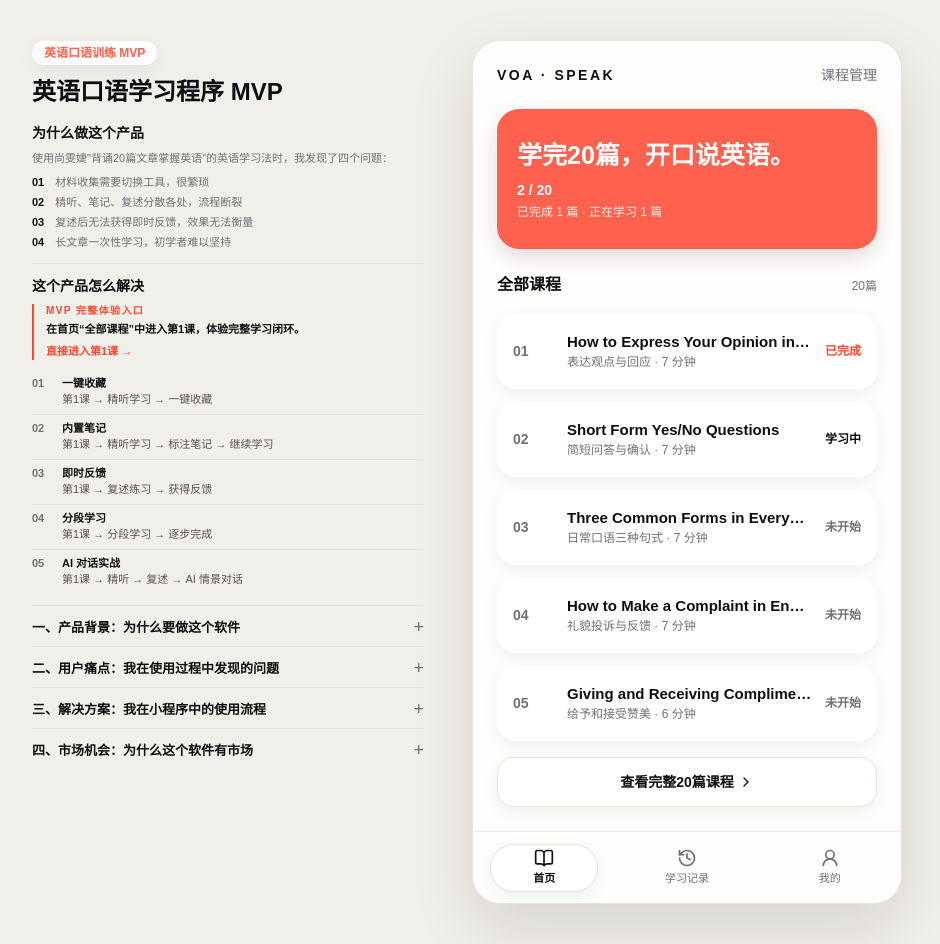
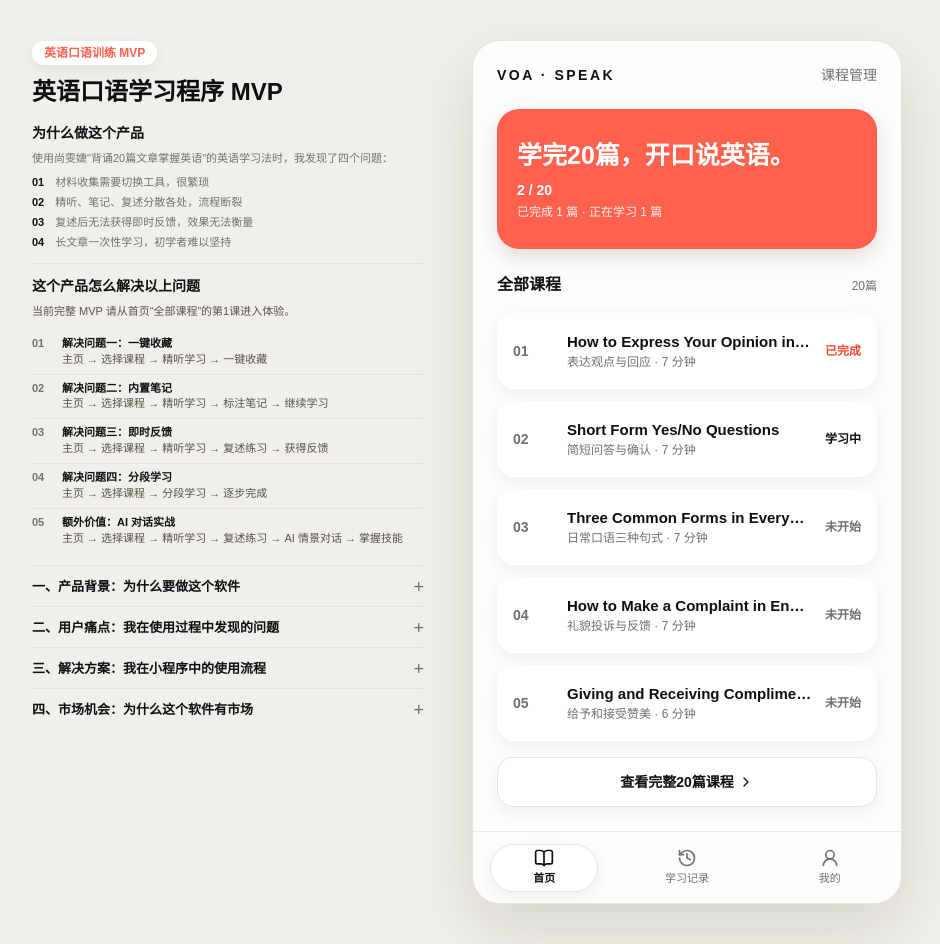
Before and after one commit to chloetate9997-ship-it/english-speaking-mvp, a Next.js app: page / in a window 1280 px wide. Shown: the whole page, without its empty margins (173-1113 px from the left). Built offline with nearby package versions, Linux system fonts and the light colour scheme.

Commit message:
fix: restore product solution copy

```diff
--- a/components/layout/mobile-app-shell.tsx
+++ b/components/layout/mobile-app-shell.tsx
@@ -2,7 +2,6 @@
 
 import type { ReactNode } from "react";
 import { useState } from "react";
-import Link from "next/link";
 import { cn } from "@/lib/utils";
 
 interface MobileAppShellProps {
@@ -106,31 +105,20 @@ export function MobileAppShell({
               collapsible={false}
               defaultOpen
               featured
-              title="这个产品怎么解决"
+              title="这个产品怎么解决以上问题"
             >
               <div className="text-[11px] leading-[1.45]">
-                <div className="border-l-2 border-accent-red pl-3">
-                  <p className="text-[10px] font-semibold uppercase tracking-[0.14em] text-accent-red">
-                    MVP 完整体验入口
-                  </p>
-                  <p className="mt-1 font-semibold text-ink">
-                    在首页“全部课程”中进入第1课，体验完整学习闭环。
-                  </p>
-                  <Link
-                    className="mt-1.5 inline-flex font-semibold text-accent-red hover:underline"
-                    href="/lessons/lesson-01"
-                  >
-                    直接进入第1课 →
-                  </Link>
-                </div>
+                <p className="text-stone-600">
+                  当前完整 MVP 请从首页“全部课程”的第1课进入体验。
+                </p>
 
                 <ol className="mt-2.5 divide-y divide-line">
                   {[
-                    ["01", "一键收藏", "第1课 → 精听学习 → 一键收藏"],
-                    ["02", "内置笔记", "第1课 → 精听学习 → 标注笔记 → 继续学习"],
-                    ["03", "即时反馈", "第1课 → 复述练习 → 获得反馈"],
-                    ["04", "分段学习", "第1课 → 分段学习 → 逐步完成"],
-                    ["05", "AI 对话实战", "第1课 → 精听 → 复述 → AI 情景对话"],
+                    ["01", "解决问题一：一键收藏", "主页 → 选择课程 → 精听学习 → 一键收藏"],
+                    ["02", "解决问题二：内置笔记", "主页 → 选择课程 → 精听学习 → 标注笔记 → 继续学习"],
+                    ["03", "解决问题三：即时反馈", "主页 → 选择课程 → 精听学习 → 复述练习 → 获得反馈"],
+                    ["04", "解决问题四：分段学习", "主页 → 选择课程 → 分段学习 → 逐步完成"],
+                    ["05", "额外价值：AI 对话实战", "主页 → 选择课程 → 精听学习 → 复述练习 → AI 情景对话 → 掌握技能"],
                   ].map(([number, title, path]) => (
                     <li className="grid grid-cols-[24px_1fr] gap-1.5 py-1.5" key={number}>
                       <span className="font-semibold text-subtle">{number}</span>
```
